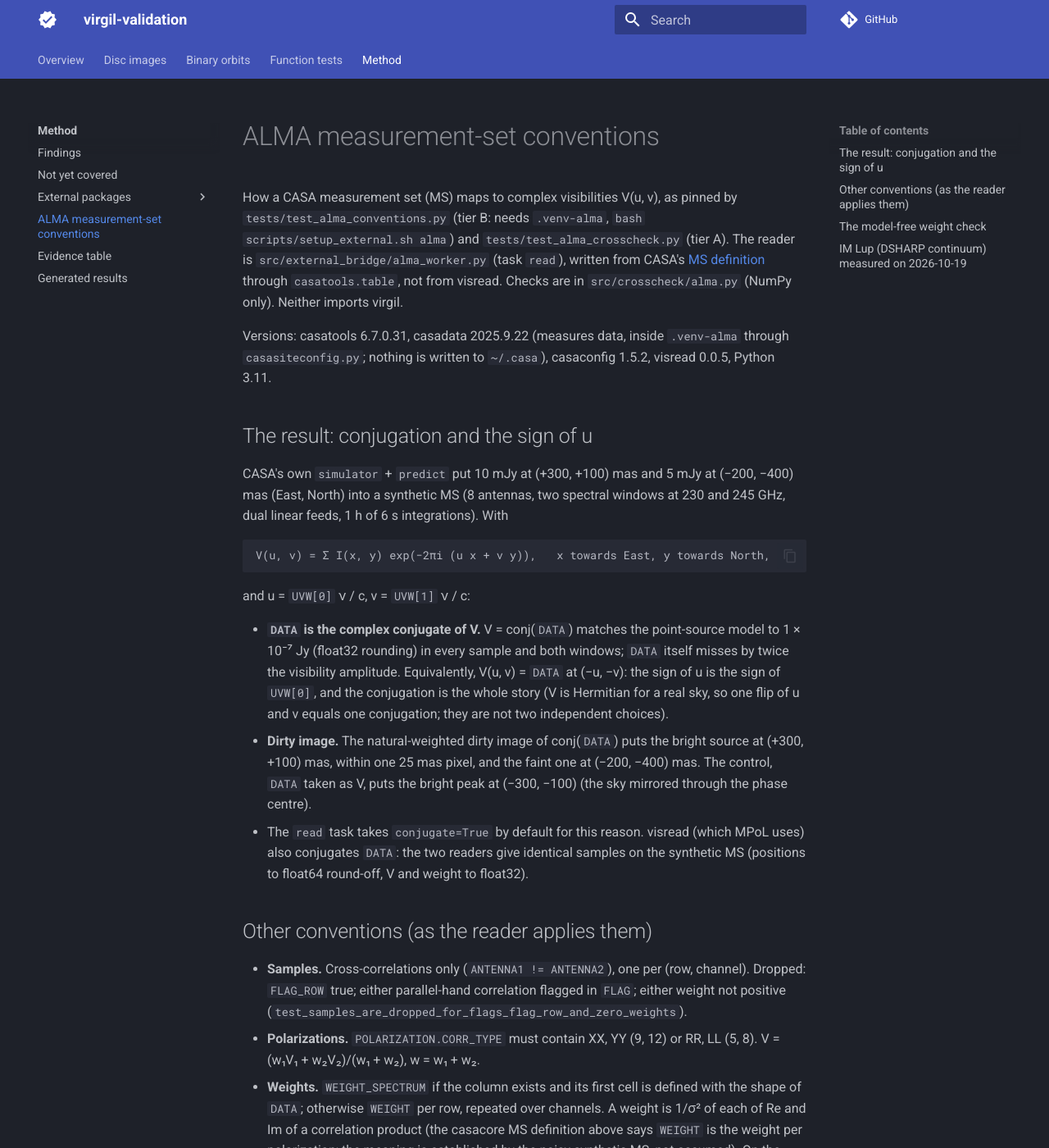
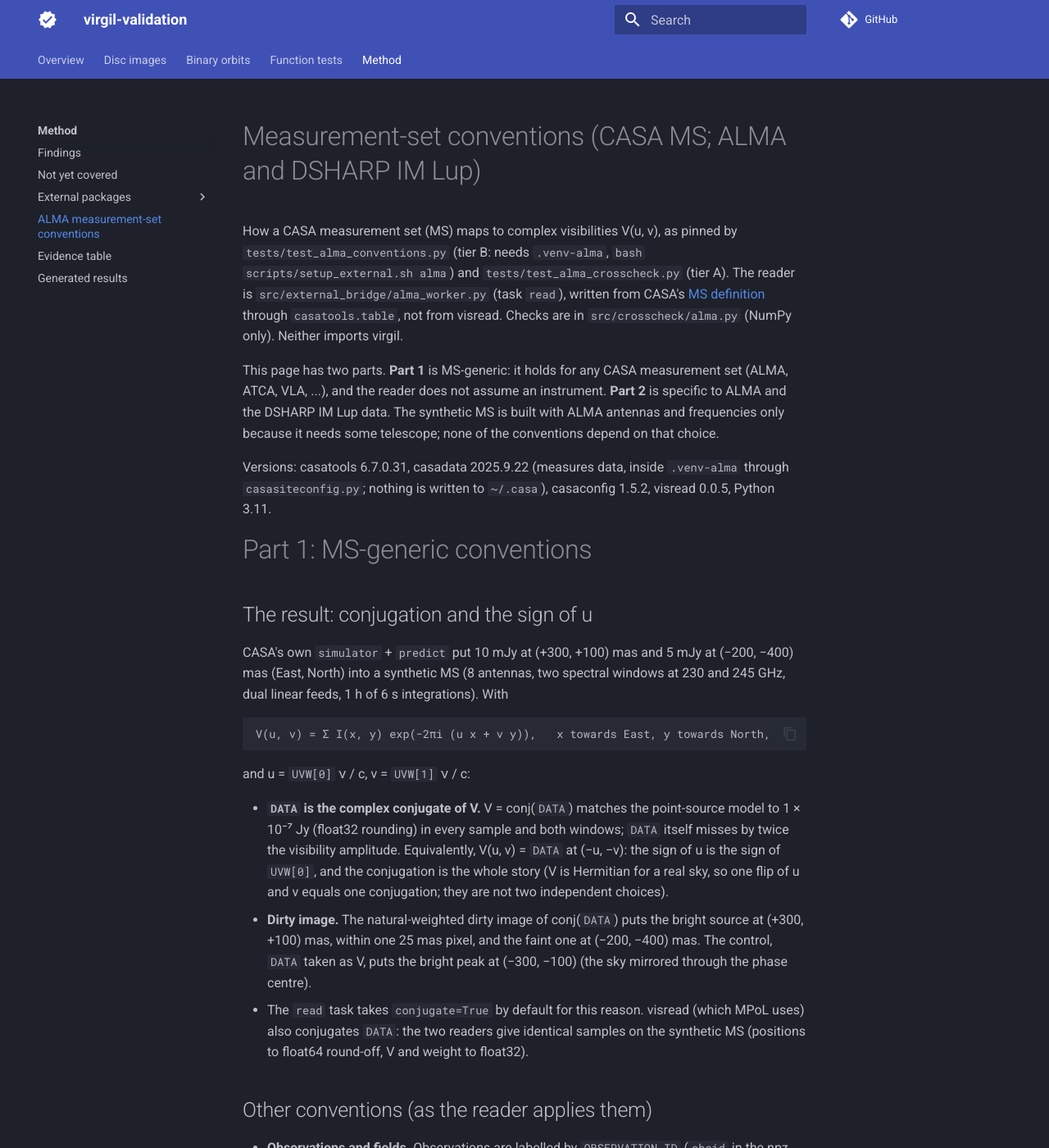
Before and after one commit to benjaminpope/virgil-validation, an MkDocs documentation site: the page built from docs/alma_conventions.md, in a window 1280 px wide and 1400 px high. Shown: the whole window at 82% size. Built offline with MkDocs 1.6.1 and Material for MkDocs 9.7.7, drawn with Linux system fonts in a browser that asks for light colours; comment, search, counter and statistics services are not loaded; some of the changed text lies outside the part shown.

Commit message:
ALMA ingest: merge spec update 2653091; field option and one-field guard; MS-generic docs split
Co-Authored-By: Claude Sonnet 5.5 <noreply@anthropic.com>

```diff
--- a/docs/alma_conventions.md
+++ b/docs/alma_conventions.md
@@ -1,4 +1,4 @@
-# ALMA measurement-set conventions
+# Measurement-set conventions (CASA MS; ALMA and DSHARP IM Lup)
 
 How a CASA measurement set (MS) maps to complex visibilities V(u, v), as
 pinned by `tests/test_alma_conventions.py` (tier B: needs `.venv-alma`,
@@ -8,9 +8,17 @@ written from CASA's [MS definition](https://casacore.github.io/casacore-notes/22
 through `casatools.table`, not from visread. Checks are in
 `src/crosscheck/alma.py` (NumPy only). Neither imports virgil.
 
+This page has two parts. **Part 1** is MS-generic: it holds for any CASA
+measurement set (ALMA, ATCA, VLA, ...), and the reader does not assume an
+instrument. **Part 2** is specific to ALMA and the DSHARP IM Lup data. The
+synthetic MS is built with ALMA antennas and frequencies only because it
+needs some telescope; none of the conventions depend on that choice.
+
 Versions: casatools 6.7.0.31, casadata 2025.9.22 (measures data, inside
 `.venv-alma` through `casasiteconfig.py`; nothing is written to `~/.casa`),
 casaconfig 1.5.2, visread 0.0.5, Python 3.11.
+
+# Part 1: MS-generic conventions
 
 ## The result: conjugation and the sign of u
 
@@ -41,6 +49,12 @@ and u = `UVW[0]` ν / c, v = `UVW[1]` ν / c:
 
 ## Other conventions (as the reader applies them)
 
+- **Observations and fields.** Observations are labelled by
+  `OBSERVATION_ID` (`obsid` in the npz files), spectral windows by
+  `DATA_DESC_ID` (`ddid`). `read` takes an optional `field`; with none, the
+  selection must hold a single `FIELD_ID`, and a second one (a mosaic)
+  raises an error naming the fields
+  (`test_a_selection_with_more_than_one_field_raises_unless_a_field_is_given`).
 - **Samples.** Cross-correlations only (`ANTENNA1 != ANTENNA2`), one per
   (row, channel). Dropped: `FLAG_ROW` true; either parallel-hand
   correlation flagged in `FLAG`; either weight not positive
@@ -83,6 +97,12 @@ it. Two cautions. ŝ is an upper bound on the true weight scale: any change
 of the sky or the atmospheric phase over 6 s adds to |ΔV|² (a drift of
 0.3 σ between neighbours adds 0.25 to ŝ², tier-A test). And ŝ² has standard
 error std(r)/√n over the pairs r; the table quotes ŝ ± SE(ŝ) = SE(ŝ²)/(2ŝ).
+
+# Part 2: ALMA and DSHARP IM Lup
+
+The synthetic MS: 8 ALMA antennas (a fixed layout of about 1.6 km), two
+windows at 230 and 245 GHz with 4 channels of 125 MHz, 6 s integrations, dual
+linear feeds; IM Lup's phase centre 15h56m09.20s −37°56′06.42″.
 
 ## IM Lup (DSHARP continuum) measured on 2026-10-19
 
```
Also changed, not shown: 2 other files.
